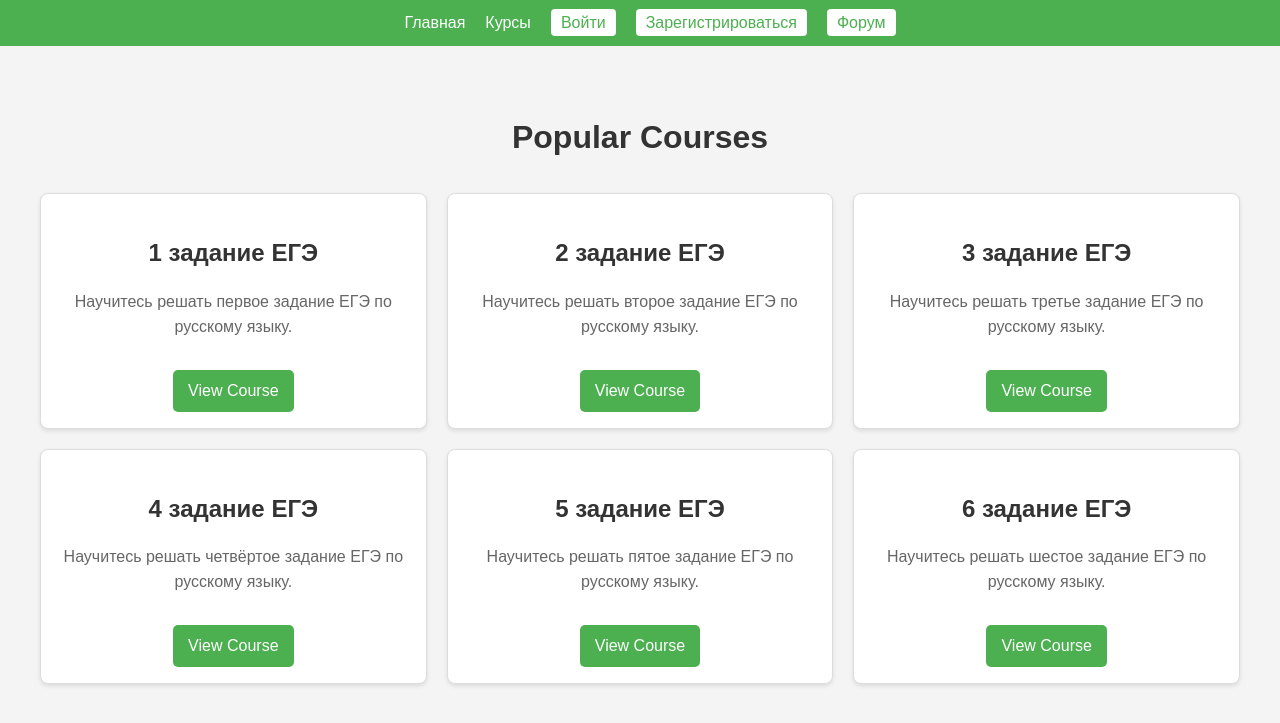
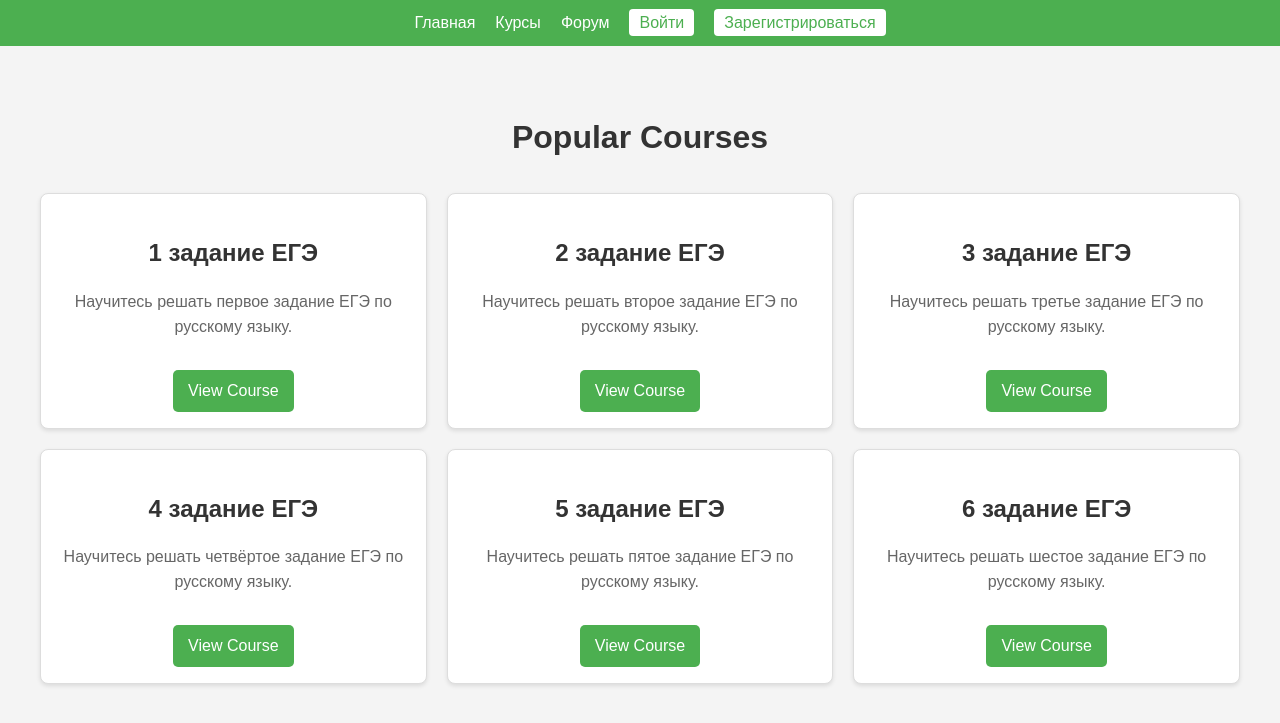
Before and after one commit to Gaiercop/educational_pp25, a Flask app: page /catalogs in a window 1280 px wide. Shown: the top 723 px of the page. Run offline with Flask 3, Linux system fonts and the light colour scheme; some libraries are stand-ins or nearby versions.

Commit message:
шапка

```diff
--- a/templates/base.html
+++ b/templates/base.html
@@ -19,9 +19,10 @@
                 <ul>
                     <li><a href="{{ url_for('index') }}">Главная</a></li>
                     <li><a href="{{ url_for('catalogs') }}">Курсы</a></li>
+                    <li><a href="{{ url_for('forum') }}">Форум</a></li>
                     <li><a href="{{ url_for('login') }}" class="btn-login">Войти</a></li>
                     <li><a href="{{ url_for('register') }}" class="btn-login">Зарегистрироваться</a></li>
-                    <li><a href="{{ url_for('forum') }}" class="btn-login">Форум</a></li>
+
                 </ul>
             </nav>
         </div>
```
